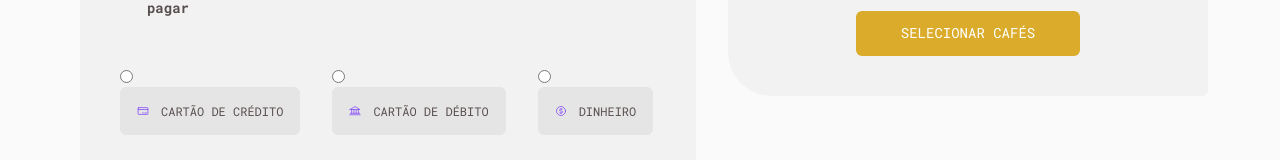
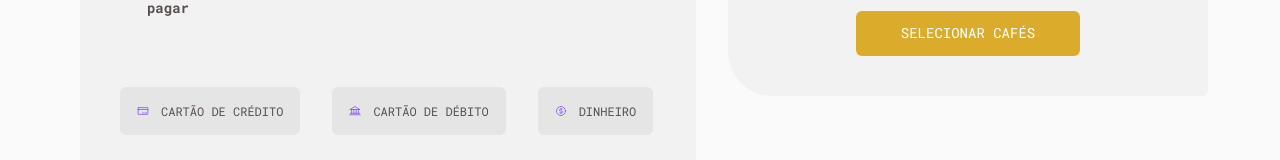
Before and after one commit to ReinaldoARamos/Ignite_Coffee_Delivery-, a React (Vite) app: page /completeOrder in a window 1280 px wide. Shown: the part 638-798 px from the top of the page. Built offline with nearby package versions, Linux system fonts and the light colour scheme.

Commit message:
arrumei jogando tudo dentro da label

```diff
--- a/src/Pages/CompleteOrder/components/PaymentButtons/index.tsx
+++ b/src/Pages/CompleteOrder/components/PaymentButtons/index.tsx
@@ -15,9 +15,11 @@ export function PaymentButton({
 }: PaymentMethodsProps) {
   return (
     <PaymentButtonStyle>
-         <input  id={id} type="radio" name="PaymentMethod"/>
+
           <label>
+          <input  id={id} type="radio" name="PaymentMethod"/>
       <ContentContainer>
+
         {icon}
         {label}
       </ContentContainer>
--- a/src/Pages/CompleteOrder/components/PaymentButtons/style.tsx
+++ b/src/Pages/CompleteOrder/components/PaymentButtons/style.tsx
@@ -3,8 +3,10 @@ import styled, { css } from "styled-components";
 export const PaymentButtonStyle = styled.div`
 input {
 
+  visibility: hidden;
+
 }
-input:checked + label div {
+input:checked +  div {
   ${({ theme }) => css`
     background: ${theme.colors["brand-purple-light"]};
     border-color: ${theme.colors["brand-purple"]};
```
